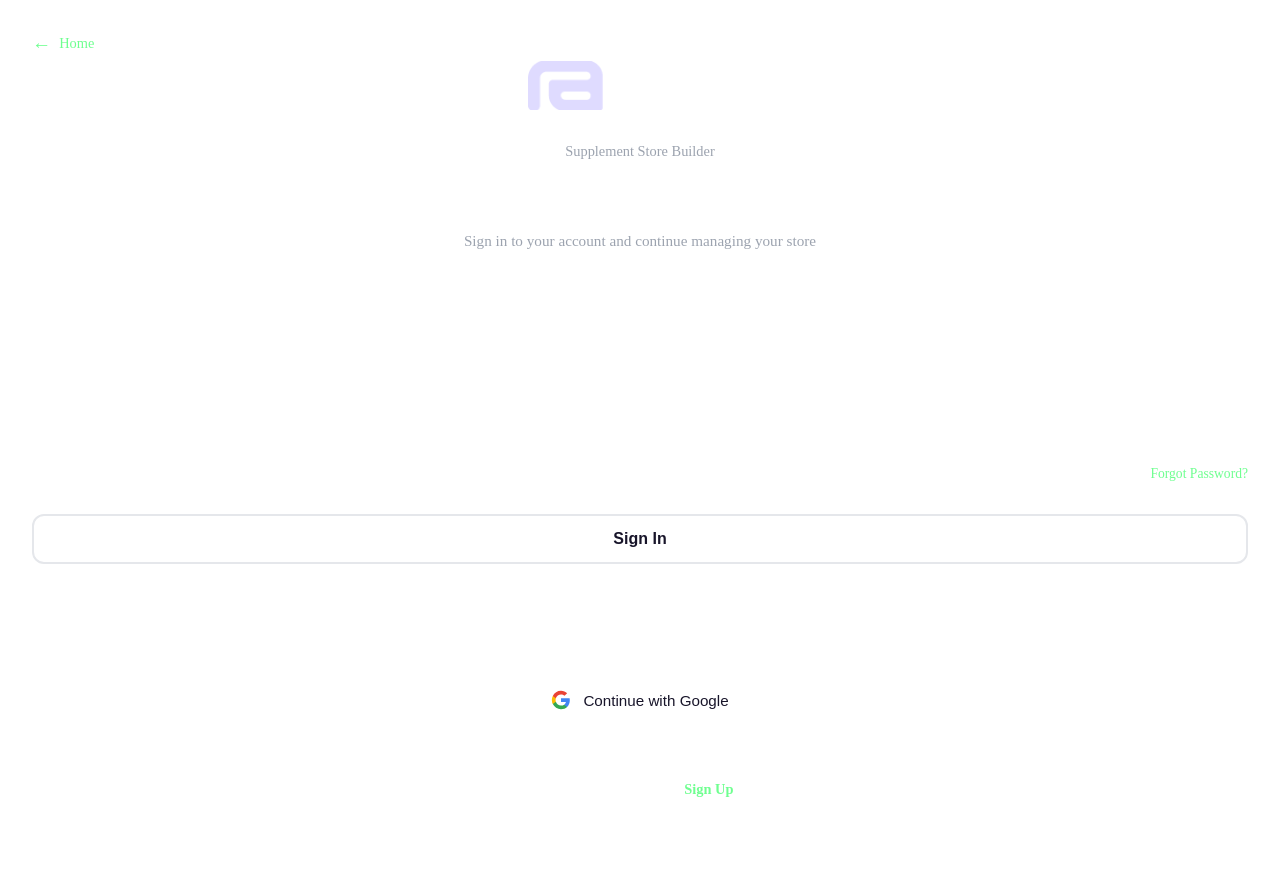
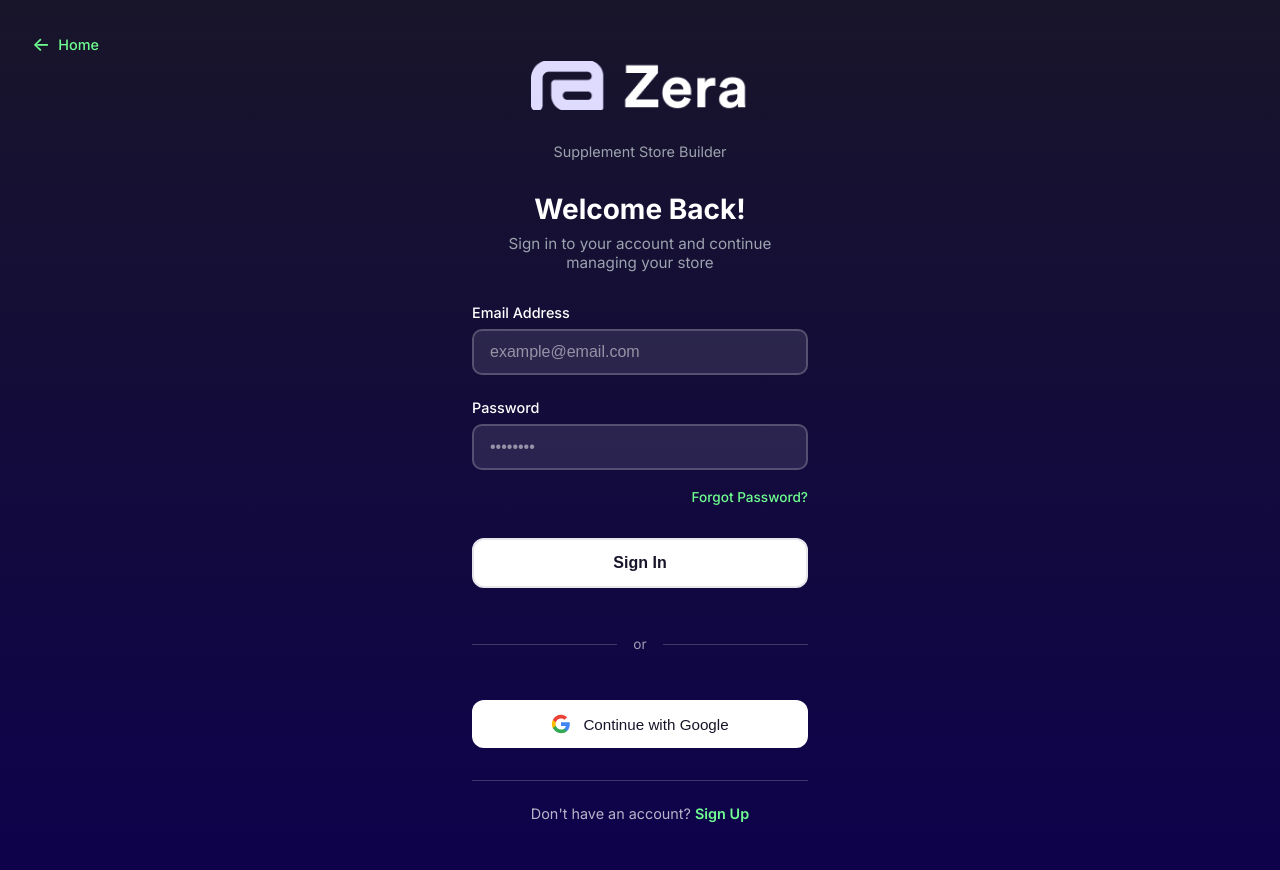
Before and after one commit to Furkanpusher/ZERA, a PHP site: page /auth.php in a window 1280 px wide. Before the commit the page ends 797 px from the top, so only its background shows below. Run offline with PHP 8.4, Linux system fonts and the light colour scheme.

Commit message:
Update auth page and styles

```diff
--- a/auth.php
+++ b/auth.php
@@ -3,7 +3,7 @@ ini_set('display_errors', 1);
 ini_set('display_startup_errors', 1);
 date_default_timezone_set('Europe/Istanbul'); // veya sunucuna uygun bir timezone
 error_reporting(E_ALL);
-require_once __DIR__ . '/config/db.php';
+//require_once __DIR__ . '/config/db.php';
 if ($_SERVER["REQUEST_METHOD"] === "POST" && isset($_POST["email"])) {
     // form gönderildi ve email alanı doluysa devam et
     $login_email= trim($_POST["email"]);
--- a/css/auth.css
+++ b/css/auth.css
@@ -4,7 +4,6 @@
     box-sizing: border-box;
 }
 
-<<<<<<< HEAD
 body {
     font-family: 'Inter', -apple-system, BlinkMacSystemFont, sans-serif;
     background: linear-gradient(180deg, #18152A 0%, #0E024C 100%);
@@ -16,19 +15,6 @@ body {
     overflow-x: hidden;
     overflow-y: auto;
 }
-=======
-        body {
-            font-family: 'Inter', -apple-system, BlinkMacSystemFont, sans-serif;
-            background: linear-gradient(135deg, #f0fdf4 0%, #f1ecfd 100%);
-            min-height: 100vh;
-            display: flex;
-            align-items: center;
-            justify-content: center;
-            position: relative;
-            overflow-x: hidden;   /* Sadece yatay kaydırmayı engelle */
-            overflow-y: auto;     /* Dikeyde kaydırmada bi problem yok */
-        }
->>>>>>> b49b9237ca4ea4f42d895d56cf980450d141f01b
 
 .auth-container {
     position: relative;
@@ -60,7 +46,7 @@ body {
 }
 
 .logo img {
-    width: 225px;
+    width: px;
     height: 75px;
     margin-bottom: 1rem;
 }
```
